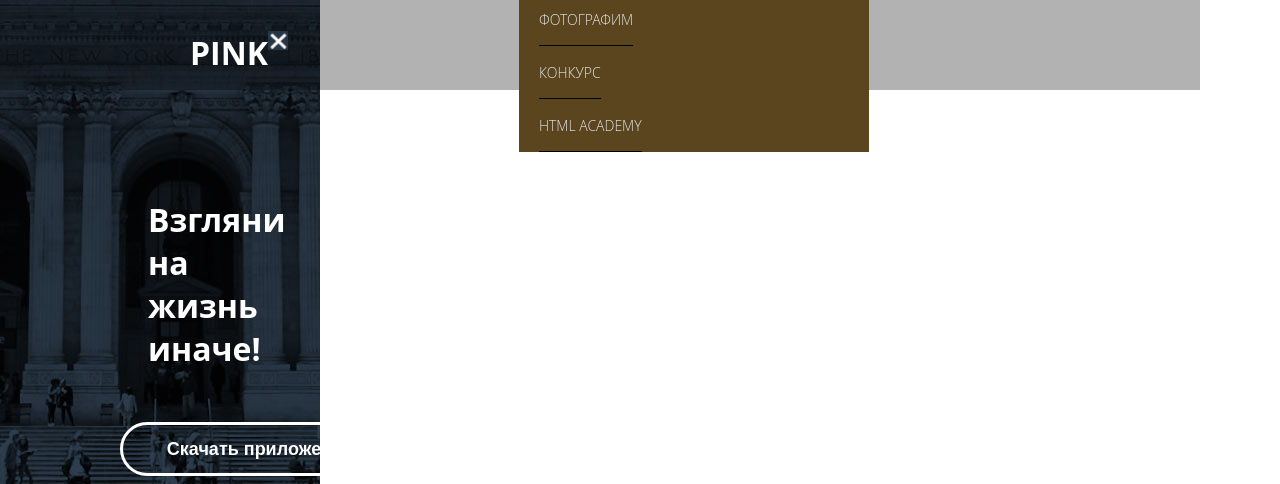
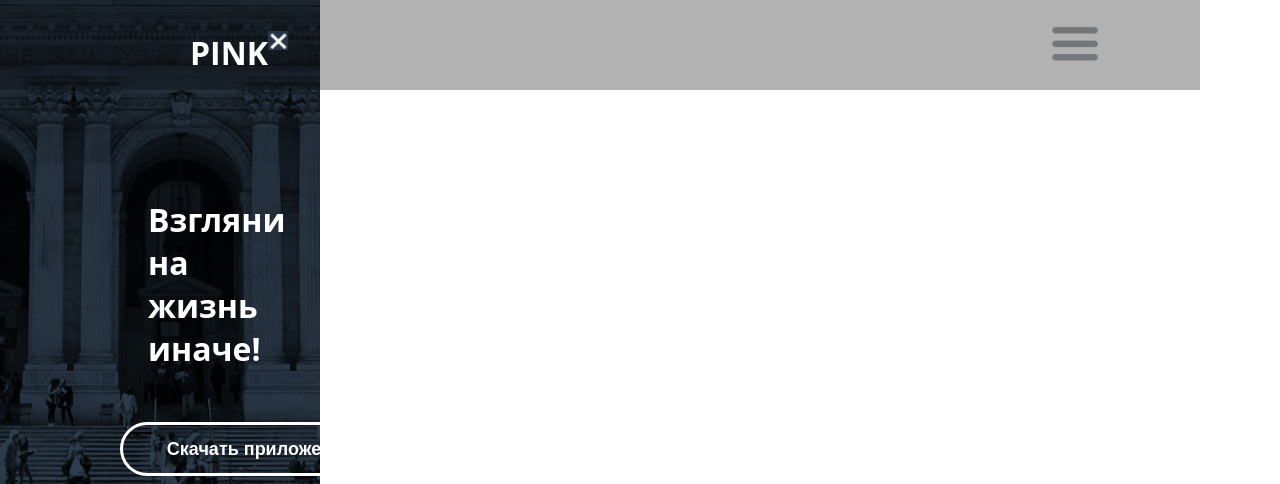
Before and after one commit to eldercs/Pink, a website: page index.html in a window 1280 px wide. Shown: the top 484 px of the page. Drawn offline with nearby package versions, Linux system fonts and the light colour scheme; files that its build step writes are made by us from their sources.

Commit message:
beta_menu_da

```diff
--- a/index.html
+++ b/index.html
@@ -14,6 +14,7 @@
             <img src = "res/close1.png" width = "20px" align = "right">
             </h1>
             <nav class = "menu__item">
+                <div class = "button__menu"><img src = "res/menu.png" alt = "кнопокчка" width="50" height = "50"></div>
                     <ul class = "menu__list">
                         <li style = "border-top:1px solid rgb(0, 0, 0);"><a href = "#">Главная</a></li>
                         <li><a href = "#">Фотографим</a></li>
--- a/less/blocks/index.less
+++ b/less/blocks/index.less
@@ -28,9 +28,10 @@
 }
 .list__enable{
     background:@colorback1;
-
-
 }
+//.menu__item .menu__list{
+  //  display: none;
+//}
 @media(min-width:320px){
     .time{
        display:none;
--- a/less/style.less
+++ b/less/style.less
@@ -57,15 +57,54 @@ border:none;
     background-color:blue;
     box-shadow:0 8 px 0 0 blue, 0 16px 0 0 blue;
 }
+.menu__item{ // выпадающая менюшка
+    background-image:url("/res/menu.png");
+    display:inline-block;
+    position: relative;
+}
+.menu__item:hover .menu__list{ // клик
+    display:block;
+}
+.menu__item .button__menu{
+    width:50px;
+    padding:0;
+    margin:0;
+    position: relative;
+    cursor: pointer;
+}
+.menu__item  .menu__list{
+    display:none;
+    top:10px;
+    right:40px;
+    min-width:100px;
+    width:200px;
+    position: absolute;
 
-    .menu__item{
-        position: relative;
-        margin:0 auto;
-        width:350px;
-        min-height: 51px;
-        background-color:rgb(90, 69, 31);
+    background:green;
+    li{
+        margin:0;
+        padding:25px 35px;
+        border:1px solid red;
     }
-    .open__button:not(:focus):not(:active){
+}
+
+/*.menu__item .menu__list{
+    display:none;
+    position: absolute;
+    margin:0;
+    padding:0;
+    top:20px;
+    right:100px;
+    background-color:rgb(90, 69, 31);
+}
+.menu__list > li{
+
+    display:block;
+    border:2px solid red;
+    list-style-type:none;
+    text-decoration: none;
+}*/
+/*.open__button:not(:focus):not(:active){
         position: absolute;
         width:1px;
         height:1px;
@@ -83,8 +122,8 @@ border:none;
     .main-page__tittle{
         span{
         display:none;
-    }
-}
+    }*/
+//}
 .lozung-desktop{
     display:none;
 }
```
Also changed, not shown: res/menu.png (added).
